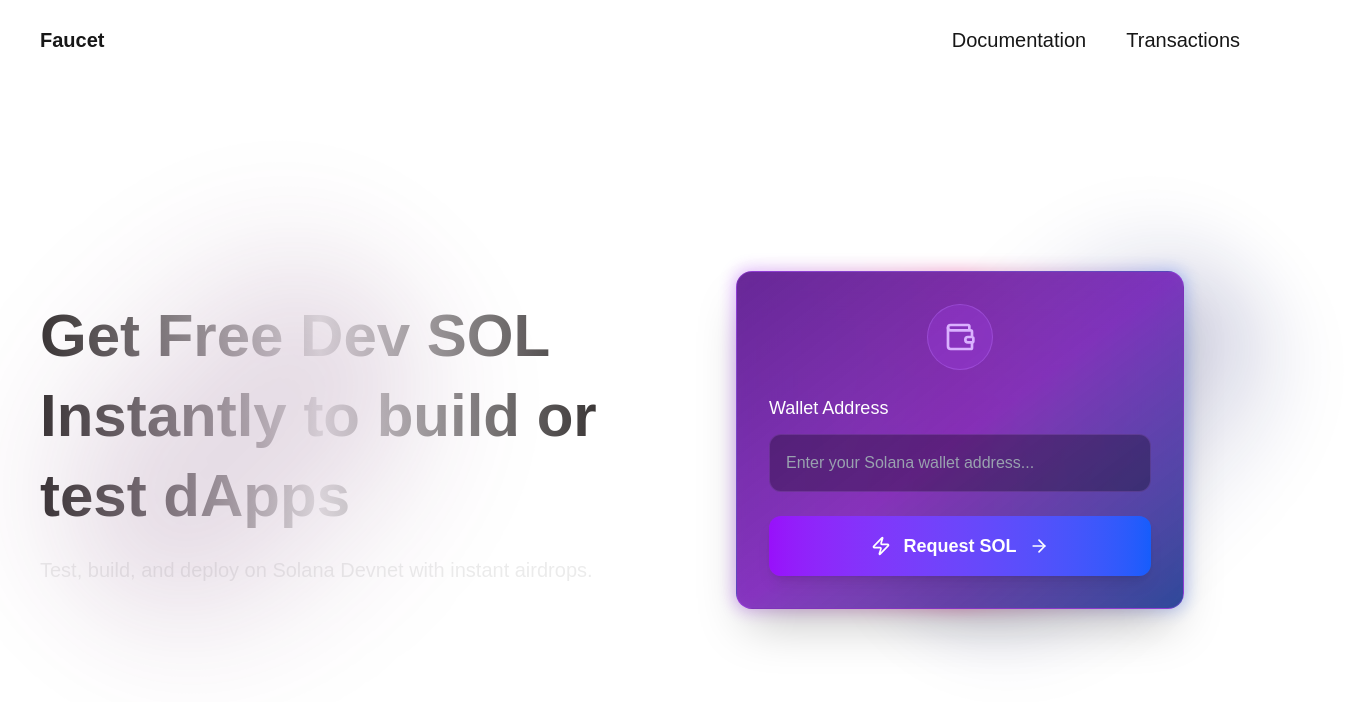
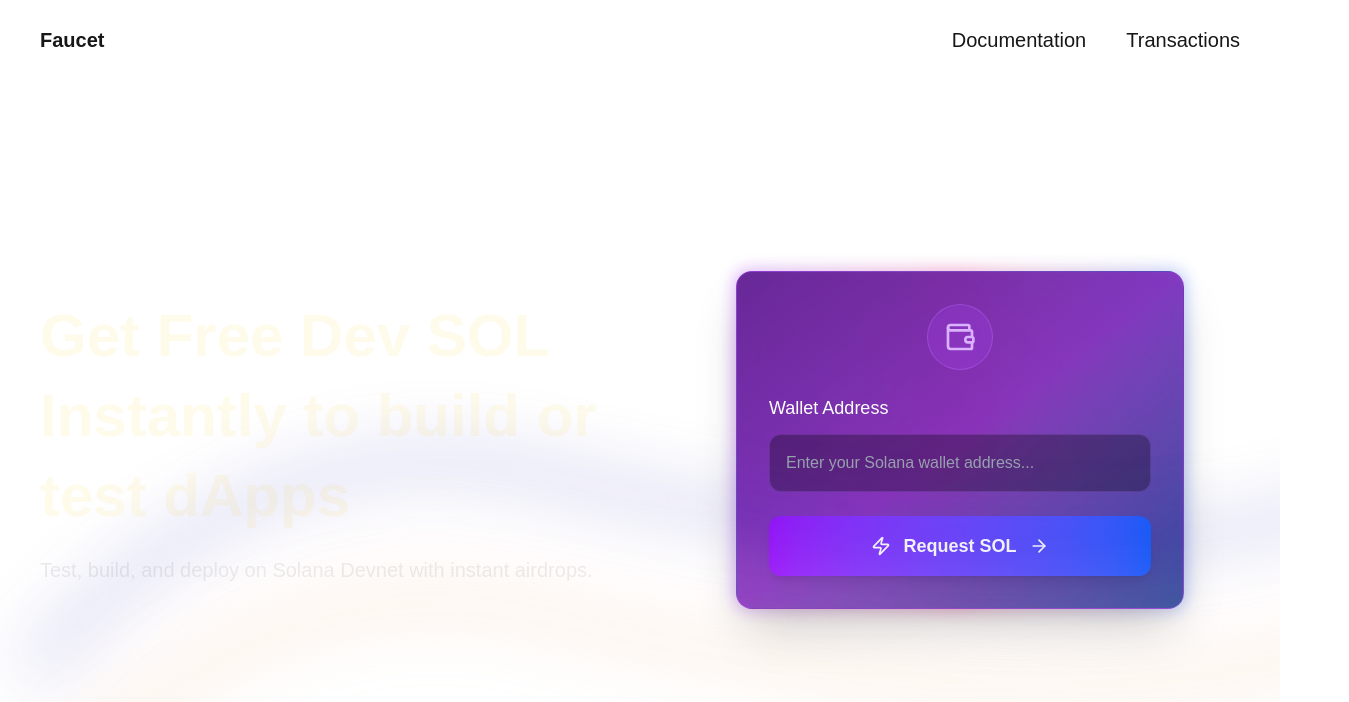
Before and after one commit to SSameer20/faucet, a Next.js app: page / in a window 1280 px wide. Shown: the top 702 px of the page, 1349 px wide, since content can reach past the window. Built offline with nearby package versions, Linux system fonts and the light colour scheme.

Commit message:
add gradient wave blur to hero section

```diff
--- a/src/app/page.tsx
+++ b/src/app/page.tsx
@@ -3,9 +3,106 @@
 export default async function page() {
   return (
     <div className="w-screen z-10">
-      <div className="relative w-full h-[90vh] flex items-center justify-center">
+      <div className="relative w-full h-[90vh] flex items-center justify-center overflow-hidden">
+        {/* Gradient Wave */}
+        <div className="absolute -left-10 z-1">
+          <svg
+            width="2200"
+            height="2000"
+            viewBox="0 0 3268 1319"
+            fill="none"
+            xmlns="http://www.w3.org/2000/svg"
+          >
+            <g filter="url(#filter0_f_391_54)">
+              <path
+                d="M104 1111.5C104 1111.5 405.91 710.882 854 814C1836 1039.99 2146 851 2435 688C2656.11 563.289 2908 386 2908 386L3164.5 211"
+                stroke="#FFF1F1"
+                strokeWidth="10"
+              />
+            </g>
+            <g filter="url(#filter1_f_391_54)">
+              <path
+                d="M104 1215.5C104 1215.5 405.91 814.882 854 918C1836 1143.99 2146 955 2435 792C2656.11 667.289 2908 490 2908 490L3164.5 315"
+                stroke="#F2AA74"
+                strokeWidth="10"
+              />
+            </g>
+            <g filter="url(#filter2_f_391_54)">
+              <path
+                d="M104 1005.5C104 1005.5 405.91 604.882 854 708C1836 933.985 2146 745 2435 582C2656.11 457.289 2908 280 2908 280L3164.5 105"
+                stroke="#4341BF"
+                strokeWidth="10"
+              />
+            </g>
+            <defs>
+              <filter
+                id="filter0_f_391_54"
+                x="0.0117188"
+                y="106.87"
+                width="3267.31"
+                height="1107.64"
+                filterUnits="userSpaceOnUse"
+                color-interpolation-filters="sRGB"
+              >
+                <feFlood flood-opacity="0" result="BackgroundImageFix" />
+                <feBlend
+                  mode="normal"
+                  in="SourceGraphic"
+                  in2="BackgroundImageFix"
+                  result="shape"
+                />
+                <feGaussianBlur
+                  stdDeviation="50"
+                  result="effect1_foregroundBlur_391_54"
+                />
+              </filter>
+              <filter
+                id="filter1_f_391_54"
+                x="0.0117188"
+                y="210.87"
+                width="3267.31"
+                height="1107.64"
+                filterUnits="userSpaceOnUse"
+                color-interpolation-filters="sRGB"
+              >
+                <feFlood flood-opacity="0" result="BackgroundImageFix" />
+                <feBlend
+                  mode="normal"
+                  in="SourceGraphic"
+                  in2="BackgroundImageFix"
+                  result="shape"
+                />
+                <feGaussianBlur
+                  stdDeviation="50"
+                  result="effect1_foregroundBlur_391_54"
+                />
+              </filter>
+              <filter
+                id="filter2_f_391_54"
+                x="0.0117188"
+                y="0.869629"
+                width="3267.31"
+                height="1107.64"
+                filterUnits="userSpaceOnUse"
+                color-interpolation-filters="sRGB"
+              >
+                <feFlood flood-opacity="0" result="BackgroundImageFix" />
+                <feBlend
+                  mode="normal"
+                  in="SourceGraphic"
+                  in2="BackgroundImageFix"
+                  result="shape"
+                />
+                <feGaussianBlur
+                  stdDeviation="50"
+                  result="effect1_foregroundBlur_391_54"
+                />
+              </filter>
+            </defs>
+          </svg>
+        </div>
         <div className="w-1/2 px-10 flex flex-col justify-center items-start gap-5">
-          <p className="text-6xl font-bold bg-gradient-to-r from-[#3a3636] via-[#e7e7e7] to-[#3a3636] bg-clip-text text-transparent text-left line-clamp-6 leading-20">
+          <p className="text-6xl font-bold text-amber-50 text-left line-clamp-6 leading-20">
             Get Free Dev SOL Instantly to build or test dApps
           </p>
 
@@ -13,8 +110,8 @@
             Test, build, and deploy on Solana Devnet with instant airdrops.
           </p>
         </div>
-        <div className="absolute w-[400px] h-[400px] rounded-full blur-3xl opacity-20 bg-gradient-to-r from-transparent via-[#60225d] to-transparent left-10 rotate-45" />
-        <div className="absolute w-[320px] h-[440px] rounded-full blur-2xl opacity-20 bg-gradient-to-r from-transparent via-[#111468] to-transparent right-10 rotate-45" />
+        {/* <div className="absolute w-[400px] h-[400px] rounded-full blur-3xl opacity-20 bg-gradient-to-r from-transparent via-[#60225d] to-transparent left-10 rotate-45" />
+        <div className="absolute w-[320px] h-[440px] rounded-full blur-2xl opacity-20 bg-gradient-to-r from-transparent via-[#111468] to-transparent right-10 rotate-45" /> */}
 
         <Airdrop />
         {/* <span className="absolute bottom-10">
```
